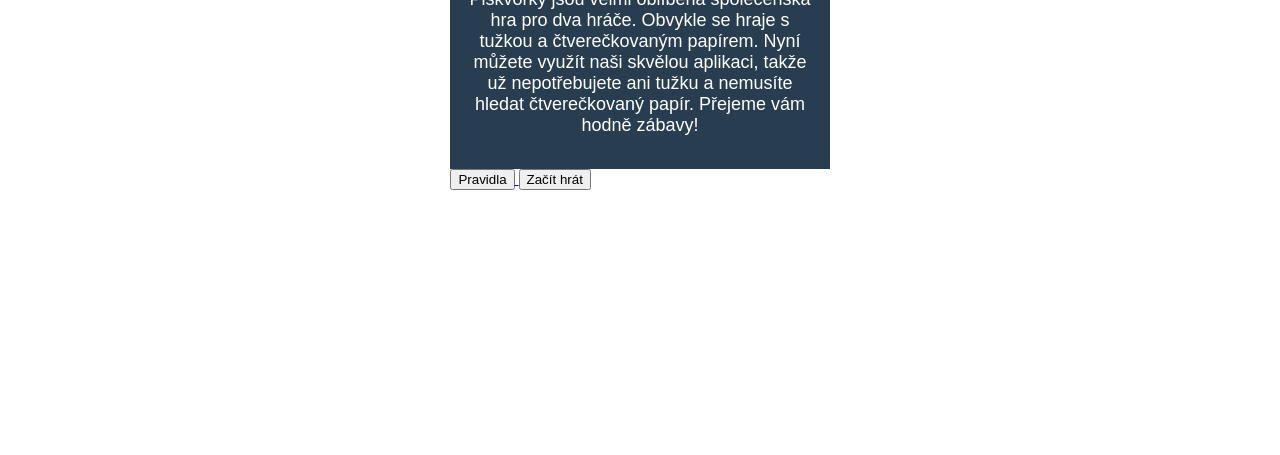
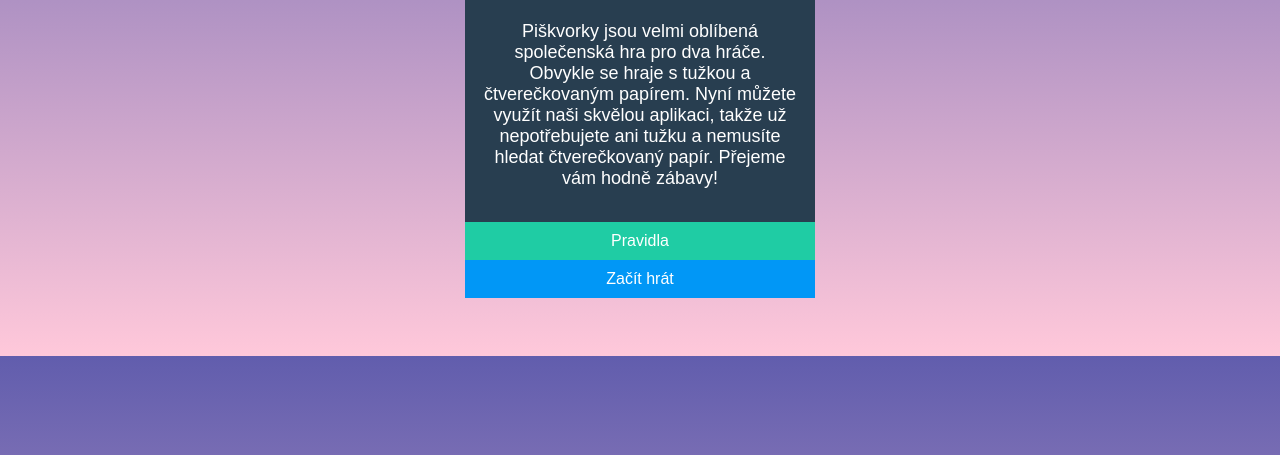
Before and after one commit to NikolKarnikova/Piskvorky, a plain HTML site: page index.html in a window 1280 px wide. Shown: the part 345-800 px from the top of the page. Drawn offline with Linux system fonts and the light colour scheme.

Commit message:
dopsani css

```diff
--- a/index.html
+++ b/index.html
@@ -20,12 +20,12 @@
 </div>
 <div class="buttons">
     <a href="https://czechitas-podklady.cz/Piskvorky-pravidla/">
-    <button>
+    <button class="pravidla">
         Pravidla
     </button>
 </a>
 <a href="index.html"></a>
-    <button>
+    <button class="zacit-hrat">
         Začít hrát
     </button>
 </div>
--- a/styly.css
+++ b/styly.css
@@ -1,24 +1,63 @@
-@font-face {
-font-family: "Lobster";
-src: url('Fonty/Lobster-Regular.ttf') format('ttf');
+@import{
+    .lobster-regular {
+        font-family: "Lobster", sans-serif;
+        font-weight: 400;
+        font-style: normal;
+      }
+}
+
+img{
+    border-radius: 10px 10px 0px 0px;
 }
 
 body{
     display: flex;
     justify-content: center;
     align-content: center;
+    background: linear-gradient(#615dad, #ffc8da);
 }
 
 .game{
+    margin: 50px;
     display: flex;
     flex-direction: column;
     align-content: center;
     justify-content: center;
-    width: 30%;
+    width: 350px;
+}
+
+.buttons{
+    display: flex;
+    flex-direction: column;
+}
+
+button{
+    width: 100%;
+    color: #ffffff;
+    font-size: 16px;
+    padding: 10px;
+    border: none;
+}
+
+.pravidla{
+    background-color: #1fcca4;
+}
+.pravidla:hover{
+    background-color: #1cbb96;
+    cursor: pointer;
+}
+
+.zacit-hrat{
+    background-color: #0197f6;
+}
+
+.zacit-hrat:hover{
+    background-color: #0090e9;
+    cursor: pointer;
 }
 
 .text{
-    color: white;
+    color: #ffffff;
     text-align: center;background-color: #283e50;
 }
 
```
Also changed, not shown: Fonty/Lobster-Regular.ttf (deleted), Fonty/OFL.txt (deleted).
